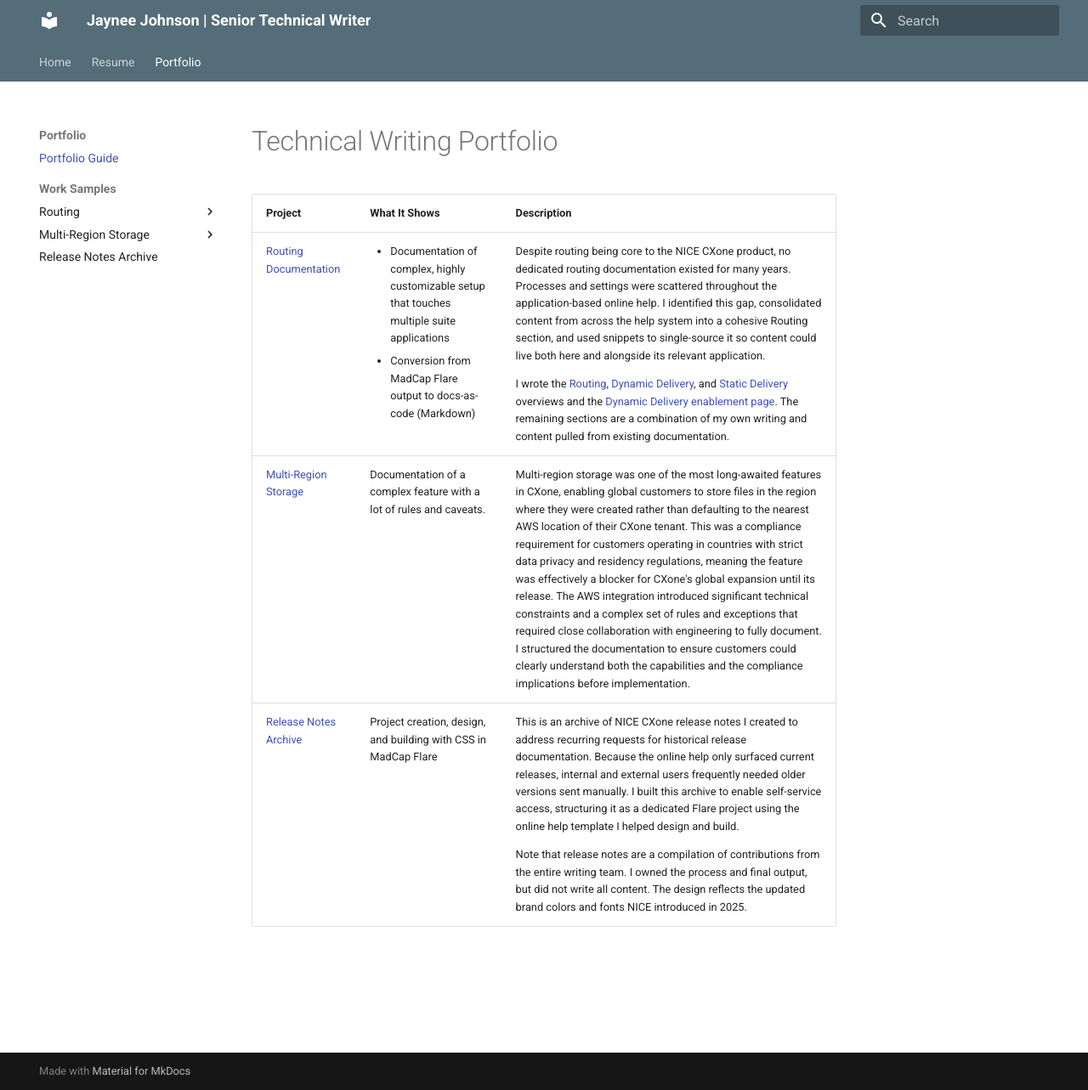
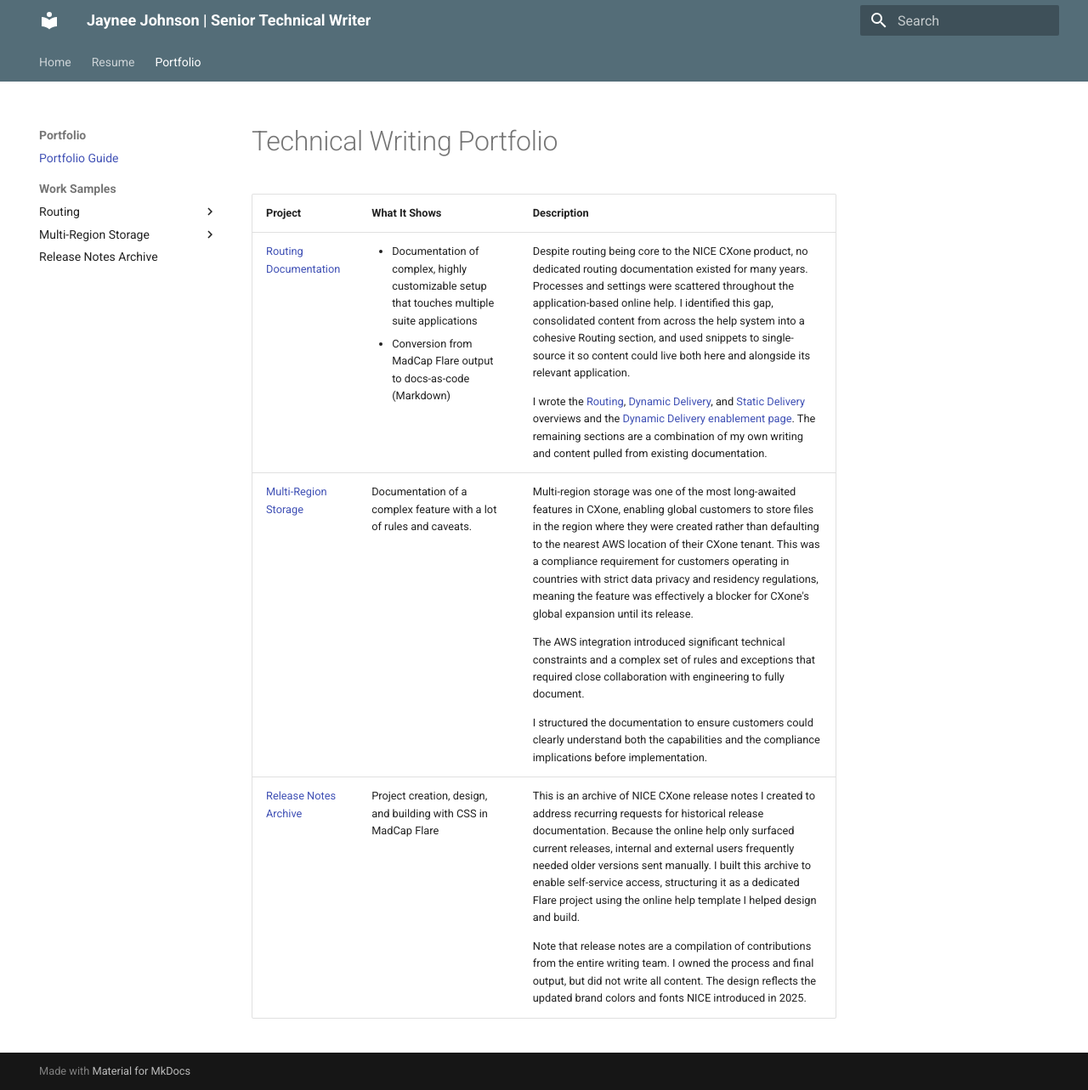
Before and after one commit to jaynee-johnson/ProfessionalPortfolio, an MkDocs documentation site: the page built from docs/portfolio.md, in a window 1280 px wide and 1283 px high. Shown: the whole window at 85% size. Built offline with MkDocs 1.6.1 and Material for MkDocs 9.7.7, drawn with Linux system fonts in a browser that asks for light colours.

```diff
--- a/docs/portfolio.md
+++ b/docs/portfolio.md
@@ -3,5 +3,5 @@
 | Project | What It Shows | Description |
 |---------|-------------|---------------|
 | [Routing Documentation](routing/routing.md) | <ul><li>Documentation of complex, highly customizable setup that touches multiple suite applications</li><li>Conversion from MadCap Flare output to docs-as-code (Markdown)</li></ul> |<p>Despite routing being core to the NICE CXone product, no dedicated routing documentation existed for many years. Processes and settings were scattered throughout the application-based online help. I identified this gap, consolidated content from across the help system into a cohesive Routing section, and used snippets to single-source it so content could live both here and alongside its relevant application.</p><p>I wrote the [Routing](routing/routing.md), [Dynamic Delivery](routing/dynamicdelivery/dynamicdelivery.md), and [Static Delivery](routing/staticdelivery/staticdelivery.md) overviews and the [Dynamic Delivery enablement page](routing/dynamicdelivery/enabledynamicdelivery.md). The remaining sections are a combination of my own writing and content pulled from existing documentation.</p> |
-| [Multi-Region Storage](multiRegionStorage/multiRegionStorage.md) | Documentation of a complex feature with a lot of rules and caveats. | Multi-region storage was one of the most long-awaited features in CXone, enabling global customers to store files in the region where they were created rather than defaulting to the nearest AWS location of their CXone tenant. This was a compliance requirement for customers operating in countries with strict data privacy and residency regulations, meaning the feature was effectively a blocker for CXone's global expansion until its release. The AWS integration introduced significant technical constraints and a complex set of rules and exceptions that required close collaboration with engineering to fully document. I structured the documentation to ensure customers could clearly understand both the  capabilities and the compliance implications before implementation.  |
+| [Multi-Region Storage](multiRegionStorage/multiRegionStorage.md) | Documentation of a complex feature with a lot of rules and caveats. | <p>Multi-region storage was one of the most long-awaited features in CXone, enabling global customers to store files in the region where they were created rather than defaulting to the nearest AWS location of their CXone tenant. This was a compliance requirement for customers operating in countries with strict data privacy and residency regulations, meaning the feature was effectively a blocker for CXone's global expansion until its release.</p><p>The AWS integration introduced significant technical constraints and a complex set of rules and exceptions that required close collaboration with engineering to fully document.</p><p>I structured the documentation to ensure customers could clearly understand both the  capabilities and the compliance implications before implementation.</p>  |
 | [Release Notes Archive](releaseNotesArchive/index.htm) | Project creation, design, and building with CSS in MadCap Flare | <p>This is an archive of NICE CXone release notes I created to address recurring requests for historical release documentation. Because the online help only surfaced current releases, internal and external users frequently needed older versions sent manually. I built this archive to enable self-service access, structuring it as a dedicated Flare project using the online help template I helped design and build.</p><p> Note that release notes are a compilation of contributions from the entire writing team. I owned the process and final output, but did not write all content. The design reflects the updated brand colors and fonts NICE introduced in 2025.</p> |
```
